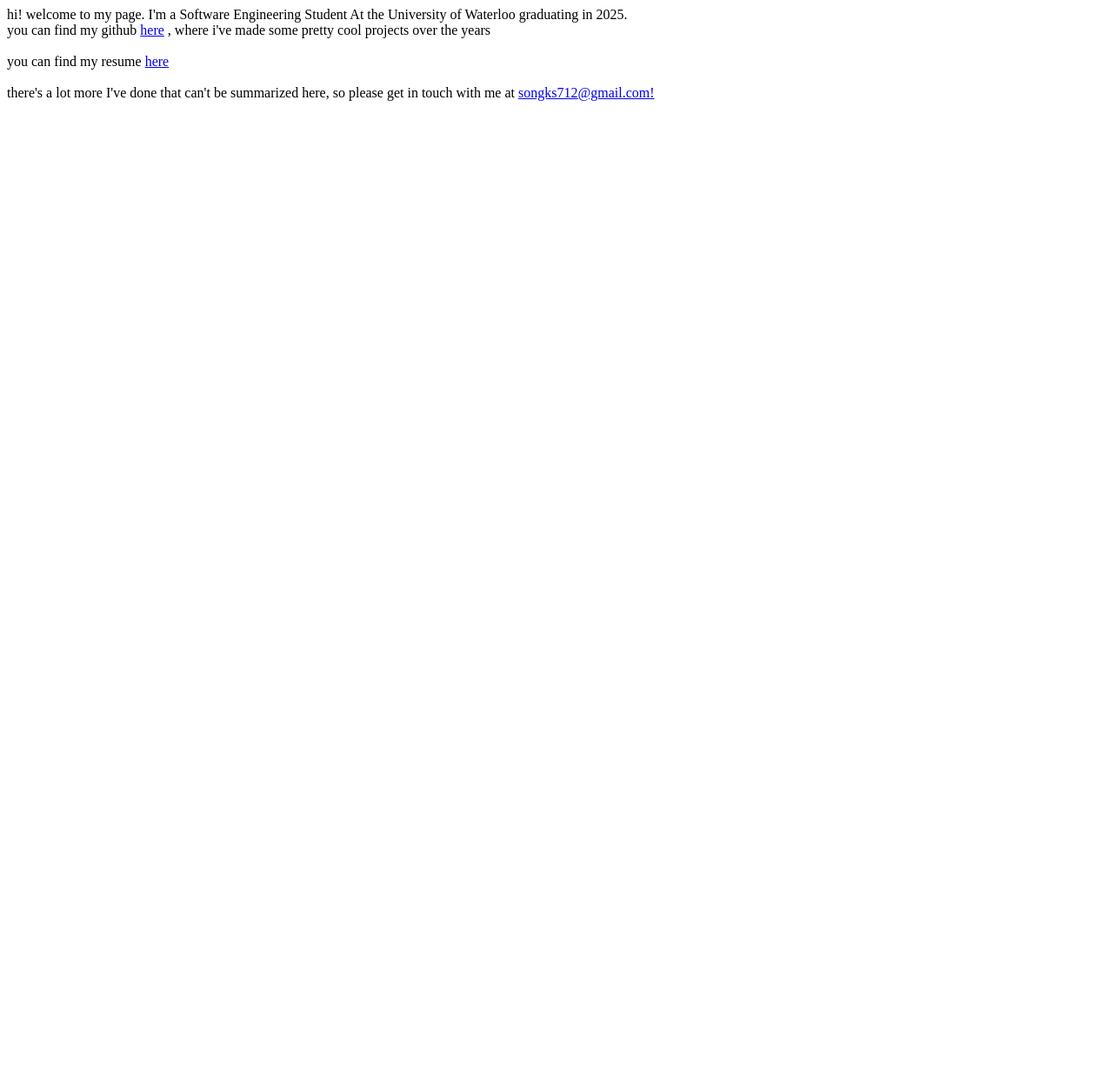
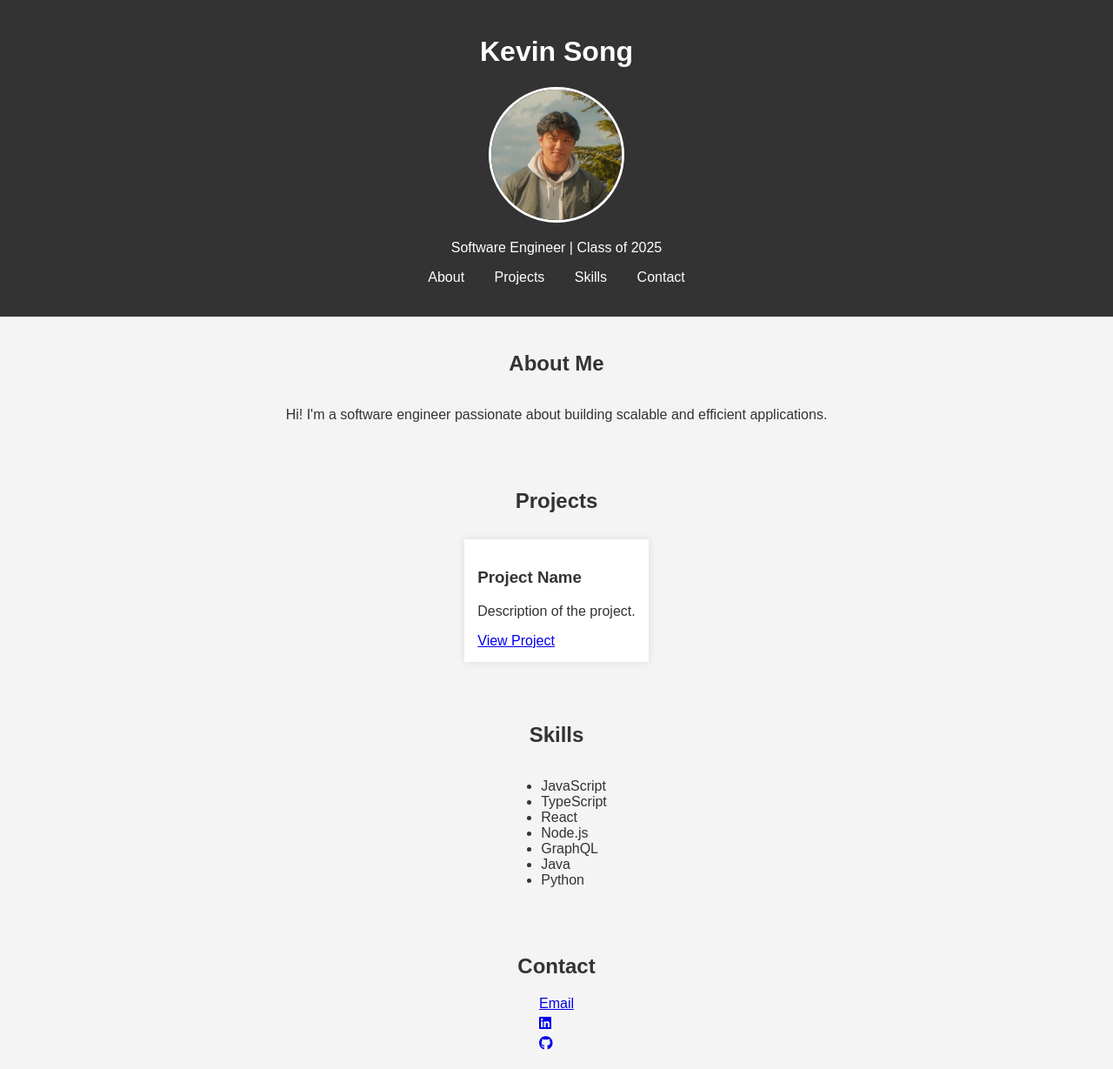
Before and after one commit to SongRe/SongRe.github.io, a plain HTML site: page index.html in a window 1280 px wide. Shown: the whole page at 87% size. Before the commit the page ends 800 px from the top, so only its background shows below. Drawn offline with Linux system fonts and the light colour scheme.

Commit message:
update 1

```diff
--- a/index.html
+++ b/index.html
@@ -1,21 +1,62 @@
-<Text>
-    hi! welcome to my page. I'm a Software Engineering Student At the University of Waterloo graduating in 2025.
-</Text>
-<br/>
-<Text>
-    you can find my github
-</Text>
-<a href="https://github.com/SongRe">here</a>
-<Text>, where i've made some pretty cool projects over the years</Text>
-<br/>
-<br/>
-<Text>
-    you can find my resume
-</Text>
-<a href="/Kevin_Song_Resume_SWE.pdf">here</a>
-<br/>
-<br/>
-<Text>
-    there's a lot more I've done that can't be summarized here, so please get in touch with me at
-</Text>
-<a href="mailto:songks712@gmail.com">songks712@gmail.com!</a></p>
+<!DOCTYPE html>
+<html lang="en">
+<head>
+    <meta charset="UTF-8">
+    <meta name="viewport" content="width=device-width, initial-scale=1.0">
+    <title>Your Name - Portfolio</title>
+    <link rel="stylesheet" href="styles.css">
+    <script src="https://kit.fontawesome.com/316b5d8ce7.js" crossorigin="anonymous"></script>
+</head>
+<body>
+    <header>
+        <h1>Kevin Song</h1>
+        <img src="pfp.JPG" class="profile-pic" />
+        <p>Software Engineer | Class of 2025</p>
+        <nav>
+            <ul>
+                <li><a href="#about">About</a></li>
+                <li><a href="#projects">Projects</a></li>
+                <li><a href="#skills">Skills</a></li>
+                <li><a href="#contact">Contact</a></li>
+            </ul>
+        </nav>
+    </header>
+
+    <section id="about" class="flex col center">
+        <h2>About Me</h2>
+        <p>Hi! I'm a software engineer passionate about building scalable and efficient applications.</p>
+    </section>
+
+    <section id="projects" class="flex col center">
+        <h2>Projects</h2>
+        <div class="project">
+            <h3>Project Name</h3>
+            <p>Description of the project.</p>
+            <a href="#">View Project</a>
+        </div>
+    </section>
+
+    <section id="skills" class="flex col center">
+        <h2>Skills</h2>
+        <ul>
+            <li>JavaScript</li>
+            <li>TypeScript</li>
+            <li>React</li>
+            <li>Node.js</li>
+            <li>GraphQL</li>
+            <li>Java</li>
+            <li>Python</li>
+        </ul>
+    </section>
+
+    <section id="contact" class="flex col center">
+        <h2>Contact</h2>
+        <div class="flex col spacing-1">
+            <a href="mailto:songks712@gmail.com">Email</a>
+            <a href="https://www.linkedin.com/in/kevin-song-aa493418a/" target="_blank"><i class="fa-brands fa-linkedin"></i></a>
+            <a href="https://github.com/SongRe" target="_blank"><i class="fa-brands fa-github"></i></a>
+        </div>
+
+    </section>
+</body>
+</html>
--- /dev/null
+++ b/styles.css
@@ -0,0 +1,83 @@
+body {
+    font-family: Arial, sans-serif;
+    margin: 0;
+    padding: 0;
+    background-color: #f4f4f4;
+    color: #333;
+}
+
+header {
+    background: #333;
+    color: #fff;
+    padding: 20px;
+    text-align: center;
+}
+
+nav ul {
+    list-style: none;
+    padding: 0;
+}
+
+nav ul li {
+    display: inline;
+    margin: 0 15px;
+}
+
+nav ul li a {
+    color: #fff;
+    text-decoration: none;
+}
+
+section {
+    padding: 20px;
+    max-width: 800px;
+    margin: auto;
+}
+
+.project {
+    background: #fff;
+    padding: 15px;
+    margin: 10px 0;
+    box-shadow: 0 0 10px rgba(0, 0, 0, 0.1);
+}
+
+footer {
+    text-align: center;
+    padding: 20px;
+    background: #333;
+    color: white;
+    position: relative;
+    bottom: 0;
+    width: 100%;
+}
+
+.profile-pic {
+    width: 150px;
+    height: 150px;
+    border-radius: 50%;
+    display: block;
+    margin: 20px auto;
+    border: 3px solid #fff;
+    object-fit: cover;
+    object-position: center top;
+}
+
+.flex {
+    display: flex;
+}
+
+.col {
+    flex-direction: column;
+}
+
+.row {
+    flex-direction: row;
+}
+
+.spacing-1 {
+    gap: 5px;
+}
+
+.center {
+    align-items: center;
+}
```
Also changed, not shown: pfp.JPG (added), 2 other files.
